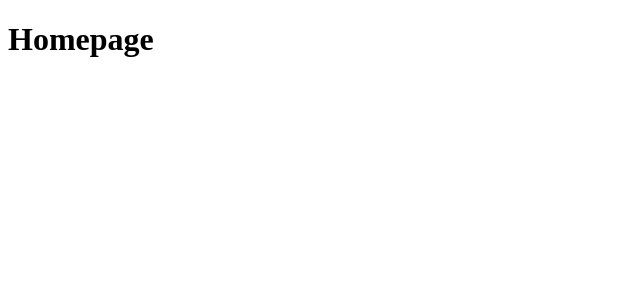
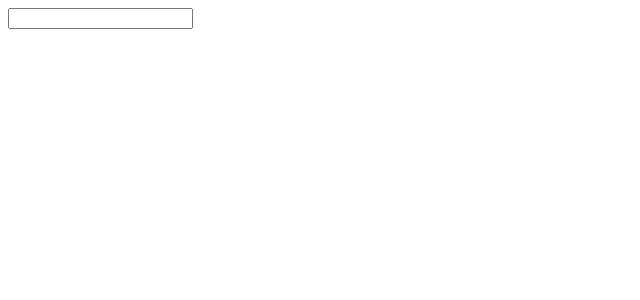
Before and after one commit to ketanprakash/react-hooks-course-wds, a React (Create React App) app: page / in a window 1280 px wide. Shown: the top 300 px of the page, without its empty margins (0-640 px from the left). Built offline with nearby package versions, Linux system fonts and the light colour scheme.

Commit message:
customHook done

```diff
--- a/src/App.jsx
+++ b/src/App.jsx
@@ -1,7 +1,19 @@
+import useLocalStorage from "./custom-hooks/useLocalStorage";
+
 const App = () => {
+  const [local, setLocal] = useLocalStorage('local', '');
   return (
     <div className="App">
-      <h1>Homepage</h1>
+      <input
+        type="text"
+        value={local}
+        onChange={(e) => {
+          setLocal(e.target.value);
+        }}
+        style={{
+          textTransform: 'capitalize'
+        }}
+      />
     </div>
   )
 }
--- /dev/null
+++ b/src/custom-hooks/useLocalStorage.js
@@ -0,0 +1,26 @@
+import { useEffect, useState } from "react"
+
+const getValue = (key, initialValue) => {
+  const val = JSON.parse(localStorage.getItem(key));
+  if (val){
+    return val;
+  }
+  if (initialValue instanceof Function){
+    return initialValue();
+  }
+  return initialValue;
+}
+
+const useLocalStorage = (key, initialValue) => {
+  const [value, setValue] = useState(() => {
+    return getValue(key, initialValue);
+  });
+
+  useEffect(() => {
+    localStorage.setItem(key, JSON.stringify(value));
+  }, [key, value]);
+
+  return [value, setValue];
+}
+
+export default useLocalStorage;
```
